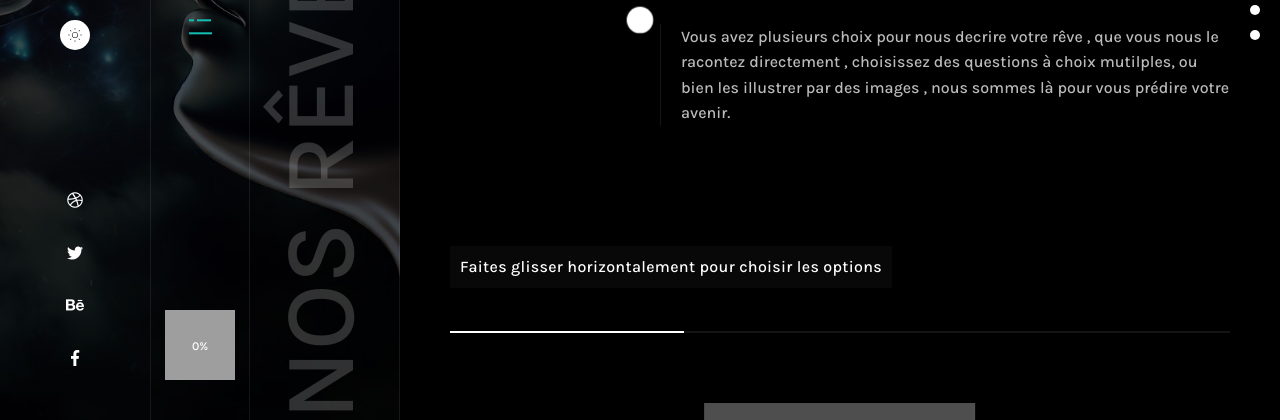
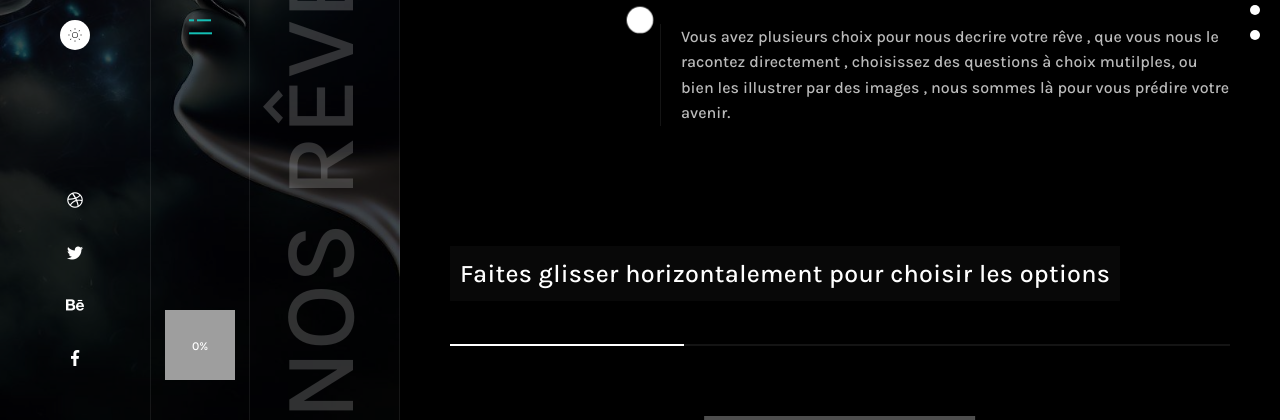
Before and after one commit to loicrasoarahona/Webcup2023, a CodeIgniter app: page /Webcup2023/index.php/transcription/choix in a window 1280 px wide. Shown: the part 380-800 px from the top of the page. Run offline with CodeIgniter, Linux system fonts and the light colour scheme; grey boxes are pictures that could not be loaded.

Commit message:
Update service_choix.php

```diff
--- a/application/views/service_choix.php
+++ b/application/views/service_choix.php
@@ -14,7 +14,7 @@
 <!-- ========== slider Section ========== -->
 <div class="slider-about pb-section dsn-container  dsn-swiper p-relative " data-dsn-option='{"slidesPerView" : 2.3}'>
 <div class="section-title">
-        <span class="tag-heading p-10 mb-15 background-section heading-color">Faites glisser horizontalement pour choisir les options </span>
+        <span class="tag-heading p-10 mb-15 background-section heading-color" style="font-size:25px;">Faites glisser horizontalement pour choisir les options </span>
         <!-- <h2 class="heading-h2">Nous combinons recherche, <br> psychologie et numérique</h2> -->
     </div>
     <div class="swiper-container">
```
